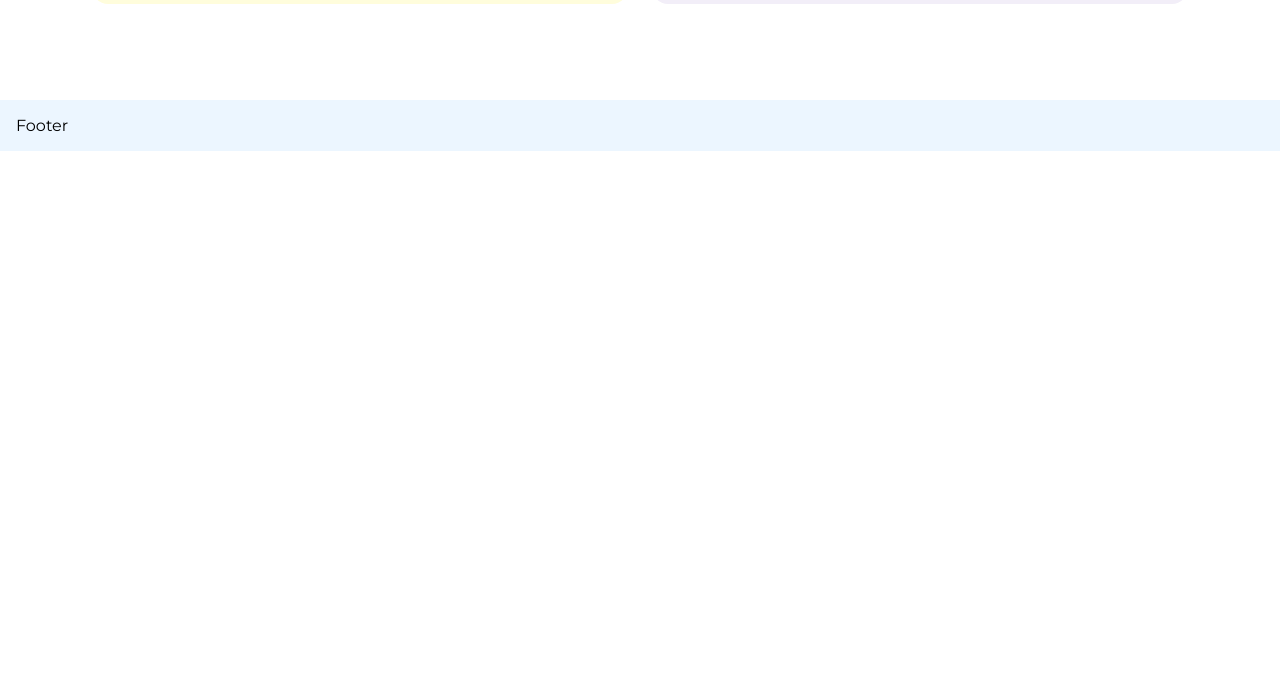
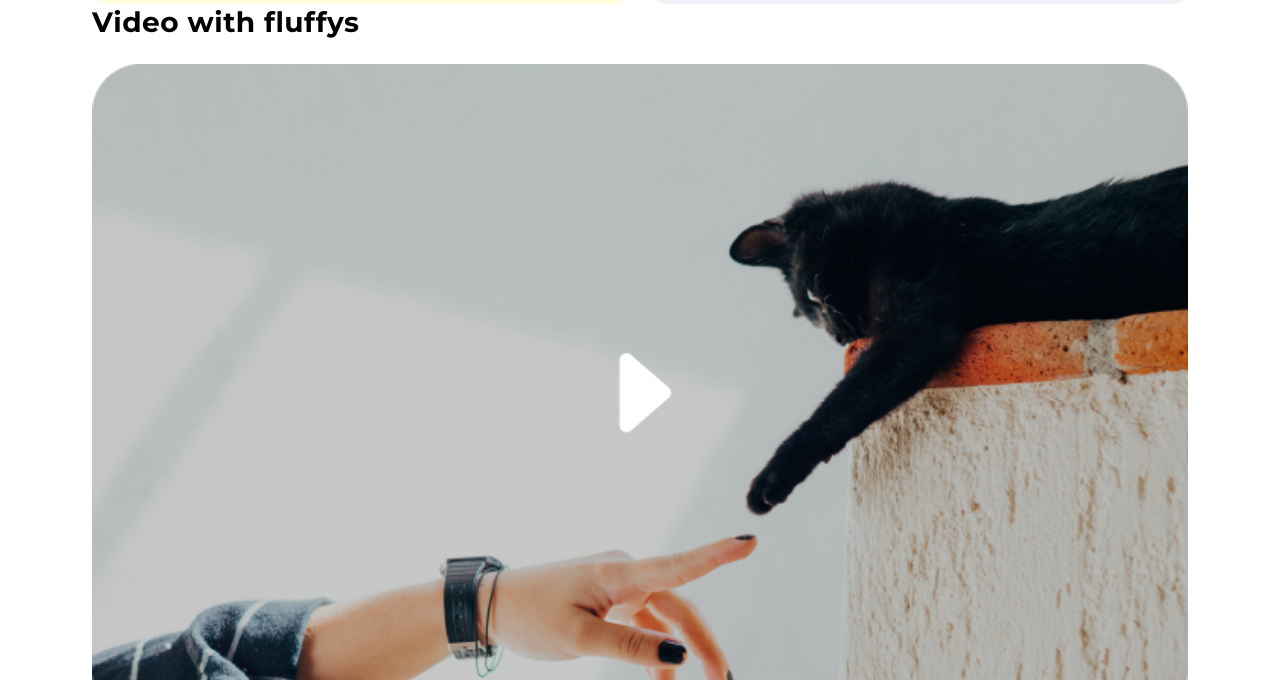
Before and after one commit to yurii-corssa/cats-home, a plain HTML site: page index.html in a window 1280 px wide. Shown: the part 1700-2380 px from the top of the page. Before the commit the page ends 1851 px from the top, so only its background shows below. Drawn offline with Linux system fonts and the light colour scheme.

Commit message:
create movie section

```diff
--- a/css/styles.css
+++ b/css/styles.css
@@ -178,6 +178,23 @@
   padding: 8px;
 }
 
+.movie-title {
+  margin-bottom: 24px;
+}
+
+.movie-link {
+  position: relative;
+  height: 100%;
+}
+
+.movie-play-btn {
+  position: absolute;
+  top: 50%;
+  left: 50%;
+  transform: translate(-50%, -50%);
+  width: 10%;
+}
+
 .footer {
   padding: 16px;
   background-color: var(--blue-light);
--- a/index.html
+++ b/index.html
@@ -198,6 +198,21 @@
           </li>
         </ul>
       </section>
+      <section class="container">
+        <h2 class="movie-title title">Video with fluffys</h2>
+        <a href="#" class="movie-link">
+          <img
+            src="./img/picture.png"
+            alt="cat pulls a leg"
+            class="movie-link-preview"
+          />
+          <img
+            src="./img/bi_caret-right-fill.png"
+            alt="play button"
+            class="movie-play-btn"
+          />
+        </a>
+      </section>
     </main>
     <footer class="footer">Footer</footer>
   </body>
```
